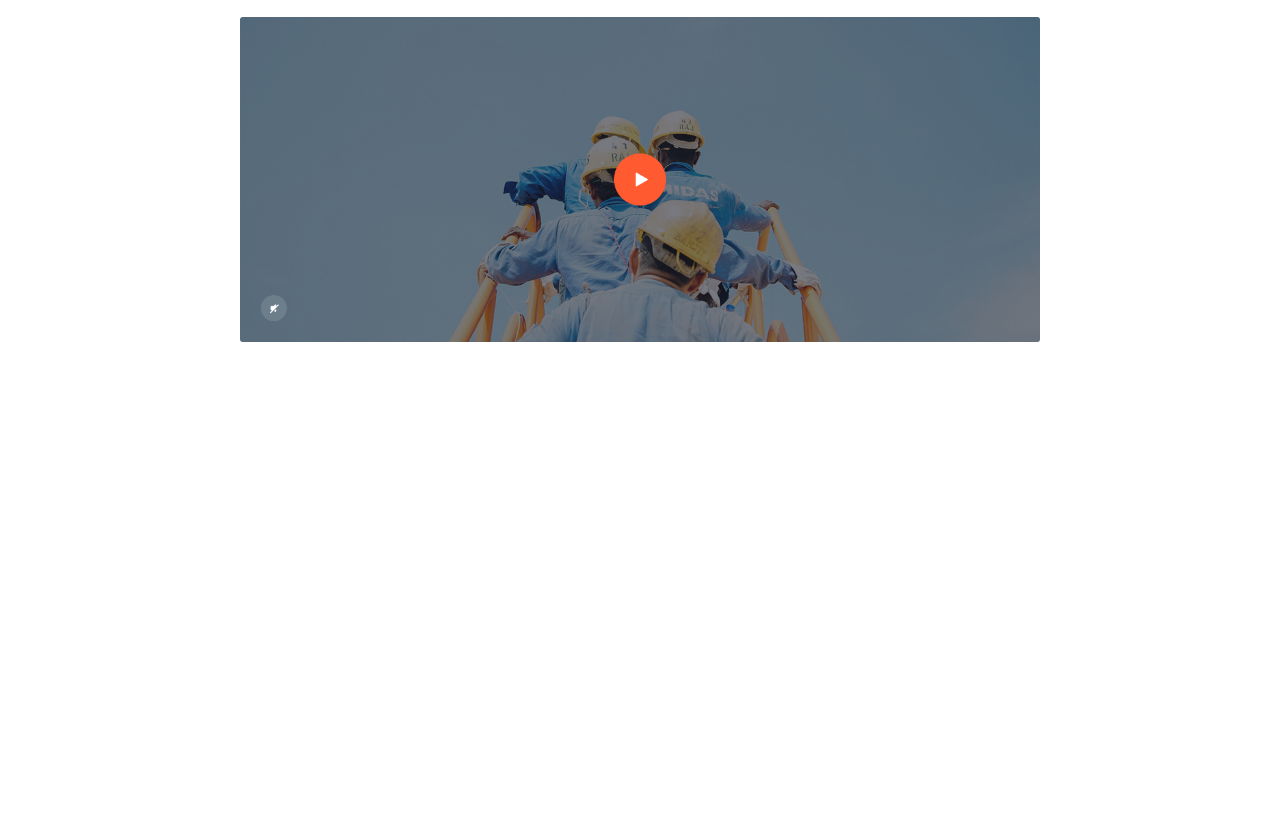
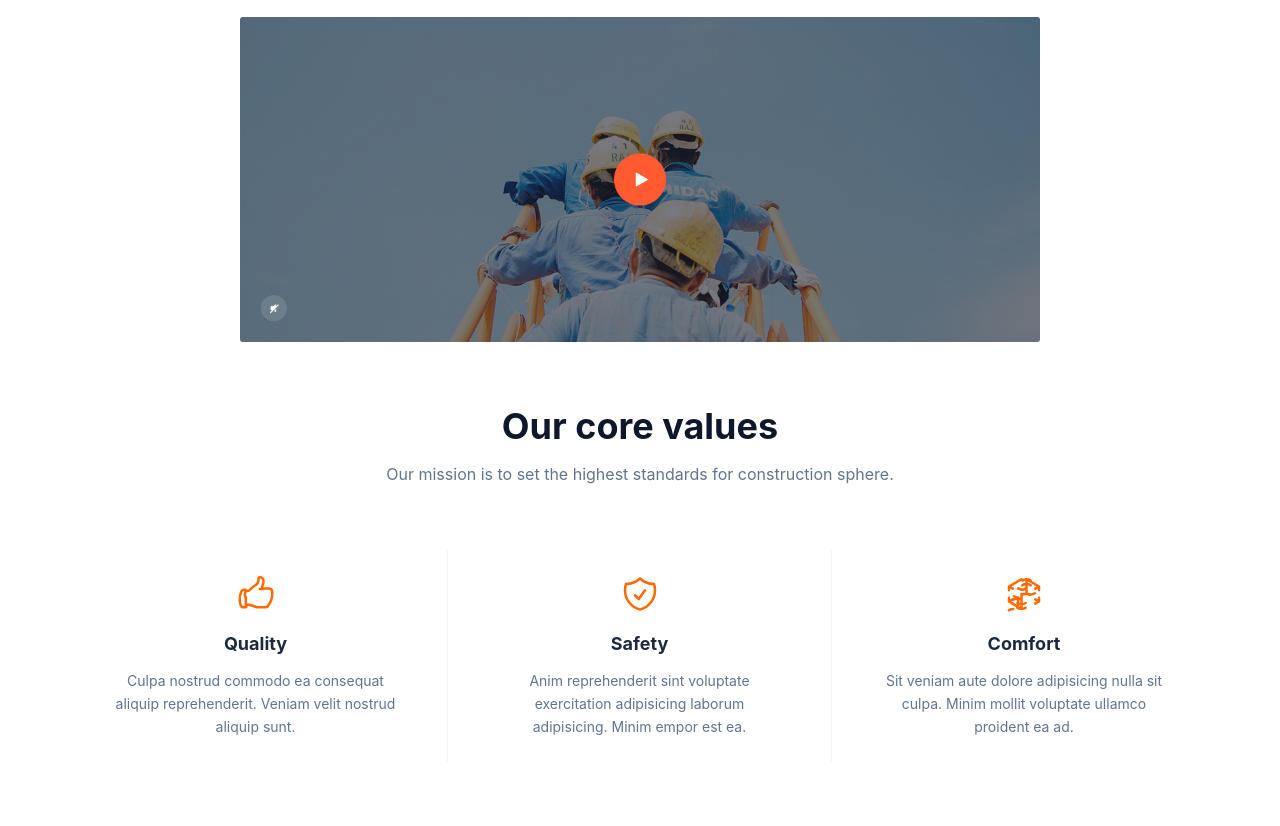
Before and after one commit to mukammalex/homework.29.06.26, a website: page index1.html in a window 1280 px wide. Shown: the part 877-1703 px from the top of the page. Before the commit the page ends 1219 px from the top, so only its background shows below. Drawn offline with nearby package versions, Linux system fonts and the light colour scheme; files that its build step writes are made by us from their sources.

Commit message:
section - core_values

```diff
--- a/index1.html
+++ b/index1.html
@@ -50,6 +50,62 @@
                     <img class="lg:w-[800px] w-[350px]" src="./images/video.png" alt="">
                 </div>
             </section>
+            <section class="bg-white py-16 px-4 sm:px-6 lg:px-8 font-sans">
+  <div class="max-w-6xl mx-auto text-center">
+    <h2 class="text-3xl sm:text-4xl font-bold text-slate-900 mb-4">
+      Our core values
+    </h2>
+    <p class="text-sm sm:text-base text-slate-500 max-w-2xl mx-auto mb-16">
+      Our mission is to set the highest standards for construction sphere.
+    </p>
+
+
+    <div class="grid grid-cols-1 md:grid-cols-3 divide-y md:divide-y-0 md:divide-x divide-slate-100">
+
+
+      <div class="flex flex-col items-center text-center p-6 md:px-8 lg:px-12">
+        <div class="text-orange-500 mb-4">
+
+          <svg xmlns="http://www.w3.org/2000/svg" fill="none" viewBox="0 0 24 24" stroke-width="1.5" stroke="currentColor" class="w-10 h-10">
+            <path stroke-linecap="round" stroke-linejoin="round" d="M6.633 10.25c.806 0 1.533-.446 2.031-1.08a9.041 9.041 0 0 1 2.861-2.4c.723-.384 1.35-.956 1.653-1.715a4.498 4.498 0 0 0 .322-1.672V2.75a.75.75 0 0 1 .75-.75 2.25 2.25 0 0 1 2.25 2.25c0 1.152-.26 2.243-.723 3.218-.266.558.107 1.282.725 1.282m0 0h3.126c1.026 0 1.945.694 2.054 1.715.045.422.068.85.068 1.285a11.95 11.95 0 0 1-2.649 7.521c-.388.482-.987.729-1.605.729H13.48c-.483 0-.964-.078-1.423-.23l-3.114-1.04a4.501 4.501 0 0 0-1.423-.23H5.904M14.25 9h2.25M5.904 18.5c.083.205.173.405.27.602.197.4-.078.898-.523.898h-.908c-.889 0-1.713-.518-1.972-1.368a12 12 0 0 1-.521-3.507c0-1.553.295-3.036.831-4.398C3.387 9.92 4.143 9.375 5 9.375h.43c.478 0 .746.54.493.946-.274.44-.456.93-.534 1.453a3.81 3.81 0 0 0 0 1.151c.078.522.26 1.013.534 1.453z" />
+          </svg>
+        </div>
+        <h3 class="text-lg font-bold text-slate-800 mb-3">Quality</h3>
+        <p class="text-sm text-slate-500 leading-relaxed max-w-sm">
+          Culpa nostrud commodo ea consequat aliquip reprehenderit. Veniam velit nostrud aliquip sunt.
+        </p>
+      </div>
+
+
+      <div class="flex flex-col items-center text-center p-6 md:px-8 lg:px-12">
+        <div class="text-orange-500 mb-4">
+
+          <svg xmlns="http://www.w3.org/2000/svg" fill="none" viewBox="0 0 24 24" stroke-width="1.5" stroke="currentColor" class="w-10 h-10">
+            <path stroke-linecap="round" stroke-linejoin="round" d="M9 12.75L11.25 15 15 9.75m-3-7.036A11.959 11.959 0 013.598 6 11.99 11.99 0 003 9.749c0 5.592 3.824 10.29 9 11.623 5.176-1.332 9-6.03 9-11.622 0-1.31-.21-2.571-.598-3.751A11.956 11.956 0 0112 2.714z" />
+          </svg>
+        </div>
+        <h3 class="text-lg font-bold text-slate-800 mb-3">Safety</h3>
+        <p class="text-sm text-slate-500 leading-relaxed max-w-sm">
+          Anim reprehenderit sint voluptate exercitation adipisicing laborum adipisicing. Minim empor est ea.
+        </p>
+      </div>
+
+
+      <div class="flex flex-col items-center text-center p-6 md:px-8 lg:px-12">
+        <div class="text-orange-500 mb-4">
+          <svg xmlns="http://www.w3.org/2000/svg" fill="none" viewBox="0 0 24 24" stroke-width="1.5" stroke="currentColor" class="w-10 h-10">
+            <path stroke-linecap="round" stroke-linejoin="round" d="M21 7.5l-2.25-1.313M21 7.5v2.25m0-2.25l-2.25 1.313M3 7.5l2.25-1.313M3 7.5v2.25m0-2.25l2.25 1.313M3 7.5l7.5-4.375M21 7.5l-7.5-4.375m0 0V12m0-8.875c.915 0 1.777.283 2.5.766m-2.5-.766a5.002 5.002 0 00-2.5.766m5 2.859c-.723-.483-1.585-.766-2.5-.766m0 0c-.915 0-1.777.283-2.5.766m5 5.516c.915 0 1.777-.283 2.5-.766m-2.5.766c-.915 0-1.777-.283-2.5-.766m-5-2.859c.723.483 1.585.766 2.5.766m0 0c.915 0 1.777-.283 2.5-.766m-5 5.516c-.915 0-1.777-.283-2.5-.766m2.5.766v4.375M21 16.5v-2.25m0 2.25l-2.25-1.313M21 16.5l-2.25 1.313M3 16.5v-2.25m0 2.25l2.25-1.313M3 16.5l2.25 1.313m0 0L10.5 21m-7.5-4.5l7.5 4.375m0 0V12m0 9c.915 0 1.777-.283 2.5-.766m-2.5.766a5.002 5.002 0 01-2.5-.766m5-2.859c-.723.483-1.585.766-2.5.766m0 0c-.915 0-1.777-.283-2.5-.766m5-5.516c.915 0 1.777.283 2.5.766m-2.5-.766c-.915 0-1.777.283-2.5.766m-5 2.859c.723-.483 1.585-.766 2.5-.766m0 0c.915 0 1.777.283 2.5.766m-5 5.516c-.915 0-1.777.283-2.5.766" />
+          </svg>
+        </div>
+        <h3 class="text-lg font-bold text-slate-800 mb-3">Comfort</h3>
+        <p class="text-sm text-slate-500 leading-relaxed max-w-sm">
+          Sit veniam aute dolore adipisicing nulla sit culpa. Minim mollit voluptate ullamco proident ea ad.
+        </p>
+      </div>
+
+    </div>
+  </div>
+</section>
         </main>
 
 </body>
```
